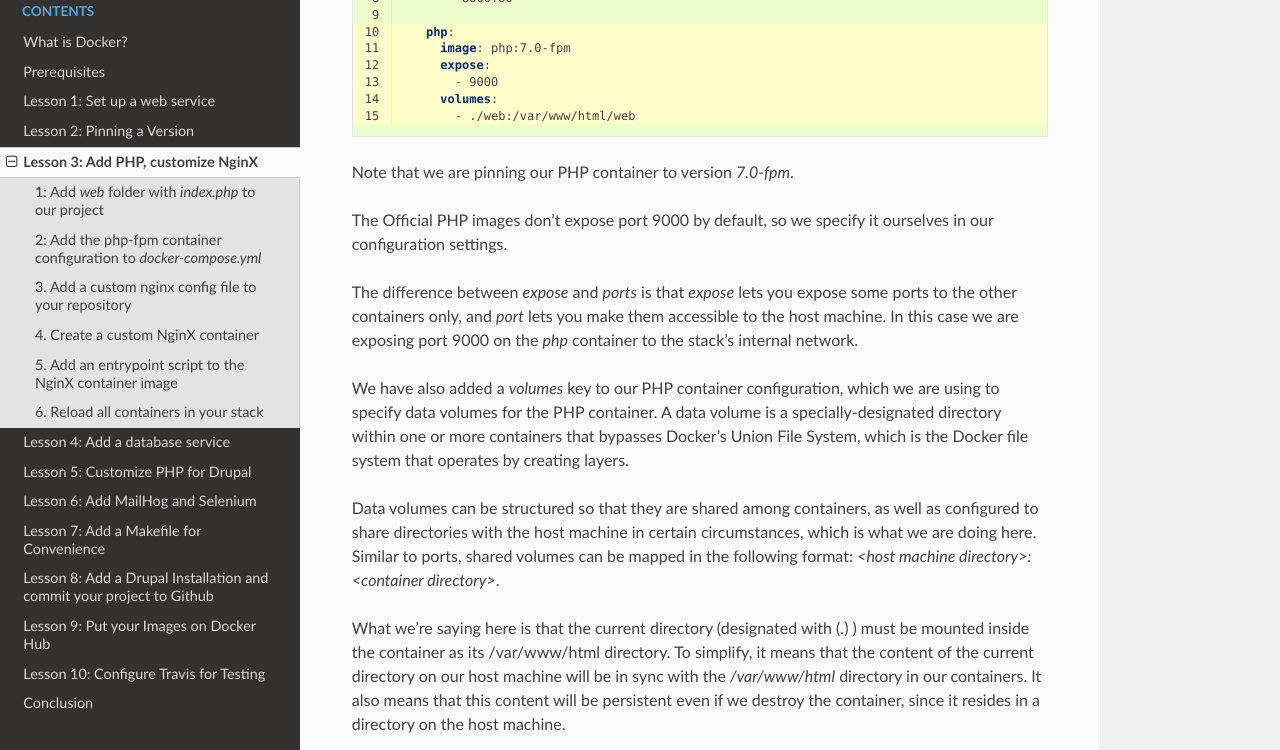
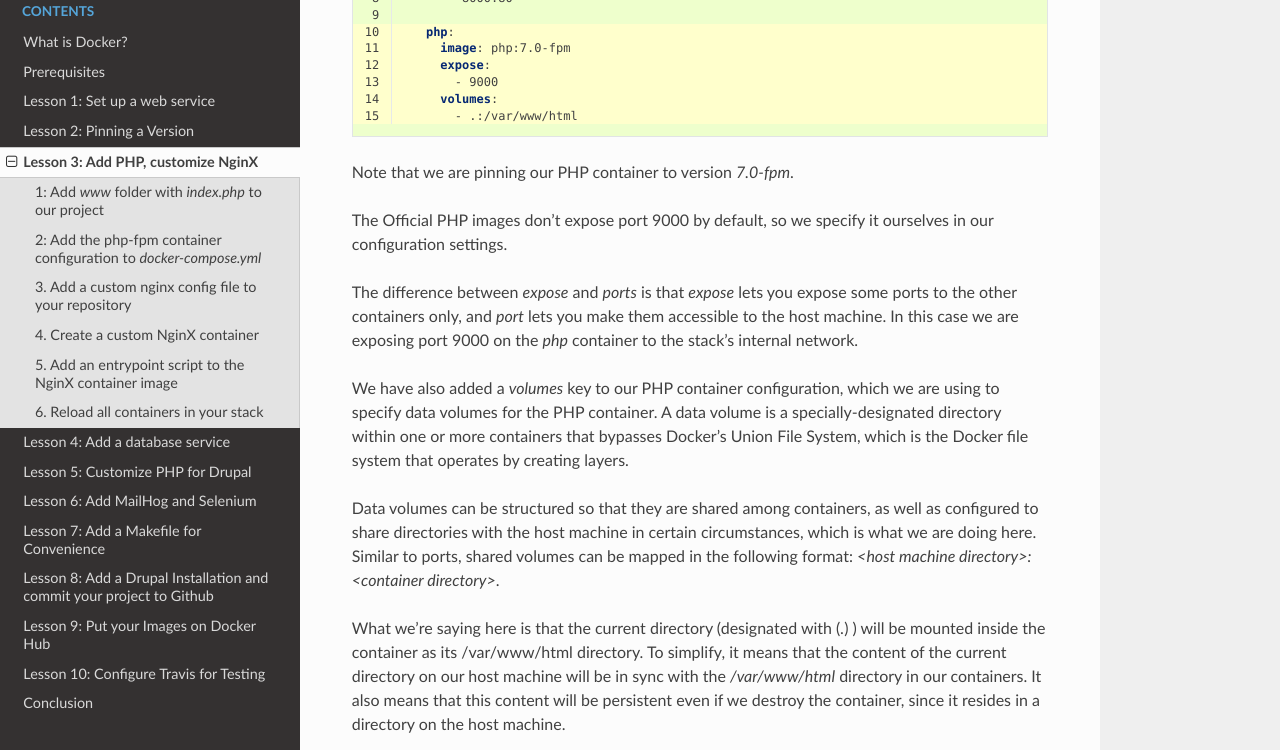
Before and after one commit to codementality/docker-for-drupal-development, a Sphinx documentation site: the page built from docs/lessonthree.rst, in a window 1280 px wide and 1400 px high, scrolled down 569 px. Shown: the part 151-901 px from the top of the window. Built offline with Sphinx 7.4.7 and the Read the Docs theme 2.0.0, drawn with Linux system fonts in a browser that asks for light colours; some of the changed text lies outside the part shown.

Commit message:
Tweaking lessonthree

```diff
--- a/docs/lessonthree.rst
+++ b/docs/lessonthree.rst
@@ -1,12 +1,12 @@
 Lesson 3:  Add PHP, customize NginX
 ===================================
 
-1: Add `web` folder with `index.php` to our project
+1: Add `www` folder with `index.php` to our project
 ###################################################
 
 Let's get our project ready to serve up a PHP application.
 
-Create a directory called `web` at the root of your project.  Inside that directory, create a file called `index.php` with the following contents:
+Create a directory called `www` at the root of your project.  Inside that directory, create a file called `index.php` with the following contents:
 
 .. code-block:: php
    :linenos:
@@ -38,7 +38,7 @@ Open `docker-compose.yml` in your favorite editor and add the following lines fo
         expose:
           - 9000
         volumes:
-          - ./web:/var/www/html/web
+          - .:/var/www/html
 
 
 Note that we are pinning our PHP container to version `7.0-fpm`.
@@ -51,7 +51,7 @@ We have also added a `volumes` key to our PHP container configuration, which we
 
 Data volumes can be structured so that they are shared among containers, as well as configured to share directories with the host machine in certain circumstances, which is what we are doing here.  Similar to ports, shared volumes can be mapped in the following format:  `<host machine directory>:<container directory>`.
 
-What we're saying here is that the current directory (designated with (`.`) ) must be mounted inside the container as its /var/www/html directory. To simplify, it means that the content of the current directory on our host machine will be in sync with the `/var/www/html` directory in our containers. It also means that this content will be persistent even if we destroy the container, since it resides in a directory on the host machine.
+What we're saying here is that the current directory (designated with (`.`) ) will be mounted inside the container as its /var/www/html directory. To simplify, it means that the content of the current directory on our host machine will be in sync with the `/var/www/html` directory in our containers. It also means that this content will be persistent even if we destroy the container, since it resides in a directory on the host machine.
 
 More on that later.
 
@@ -106,6 +106,7 @@ Create a file in the `docker/nginx` directory called `default.conf`, and put the
         error_log  /var/log/nginx/error.log error;
 
         sendfile off;
+
 
         client_max_body_size MAX_BODY_SIZE;
 
@@ -235,14 +239,12 @@ That was easy enough.
 Now, to use the container we just defined, we need to modify our `docker-compose.yml` file, so open it in your editor and replace this line:
 
 .. code-block:: yaml
-   :linenos:
 
     image: nginx:1.10.3
 
 with this:
 
 .. code-block:: yaml
-   :linenos:
 
     build: ./docker/nginx/
 
@@ -251,10 +253,9 @@ We've basically just instructed docker-compose to build a web container from the
 Now, let's add some environment variables for our NginX container.  These values will be used by our entrypoint script, which we'll define in a moment.  Add the following to your `docker-compose.yml` file under the `web` service tag:
 
 .. code-block:: yaml
-   :linenos:
 
     environment:
-      NGINX_DOCROOT: www/web
+      NGINX_DOCROOT: www
       NGINX_SERVER_NAME: localhost
       # Set to the same as the PHP_POST_MAX_SIZE, but use lowercase "m"
       NGINX_MAX_BODY_SIZE: 16m
@@ -262,7 +263,6 @@ Now, let's add some environment variables for our NginX container.  These values
 Now, we need to share the volume from our PHP container with our NginX container so that it knows what to serve up when it starts.  Modify your web service in your docker-compose file to read as follows:
 
 .. code-block:: yaml
-   :linenos:
 
     web:
       build: ./docker/nginx/
@@ -289,7 +289,8 @@ In the `docker/nginx` folder, create a file named `docker-entrypoint.sh` and add
 
     # Configure docroot.
     if [ -n "$NGINX_DOCROOT" ]; then
-        sed -i 's@root /var/www/html;@'"root /var/www/html/${NGINX_DOCROOT};"'@' /etc/nginx/conf.d/*.conf
+        sed -i 's@root /var/www/html;@'"root /var/www/html/${NGINX_DOCROOT};"'@' \
+         /etc/nginx/conf.d/*.conf
     fi
 
     # Ensure max_body_size is defined, and configure client_max_body_size
@@ -336,20 +337,21 @@ At this point your docker-compose.yml file should look as follows:
       web:
         build: ./docker/nginx/
         ports:
-          - "8000:80"
-        volumes_from:
-          - php
+         - "8000:80"
+        volumes:
+         - .:/var/www/html
         depends_on:
-          - php
+         - php
         environment:
-          NGINX_DOCROOT: web
-          NGINX_SERVER_NAME: localhost
-          # Set to the same as the PHP_POST_MAX_SIZE, but use lowercase "m"
-          NGINX_MAX_BODY_SIZE: 16m
+         #Make this the same for PHP
+         NGINX_DOCROOT: www
+         NGINX_SERVER_NAME: localhost
+         # Set to the same as the PHP_POST_MAX_SIZE, but use lowercase "m"
+         NGINX_MAX_BODY_SIZE: 20m
 
       php:
         image: php:7.0-fpm
         expose:
-          - 9000
+          - "9000"
         volumes:
-          - ./web:/var/www/html/web
+          - .:/var/www/html
```
Also changed, not shown: other parts of docs/lessonthree.rst (+4 -1 lines).
